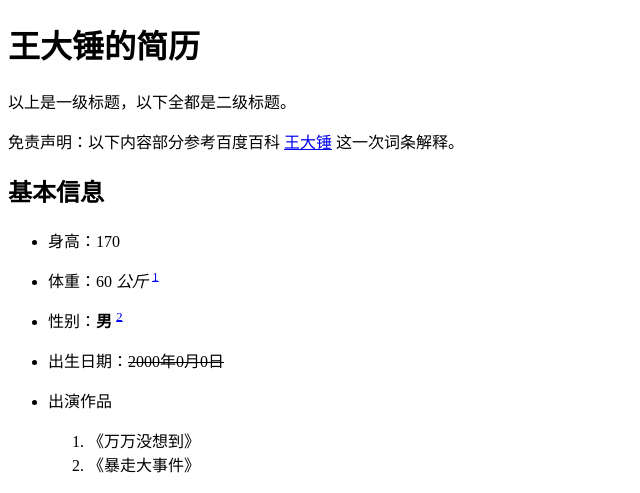
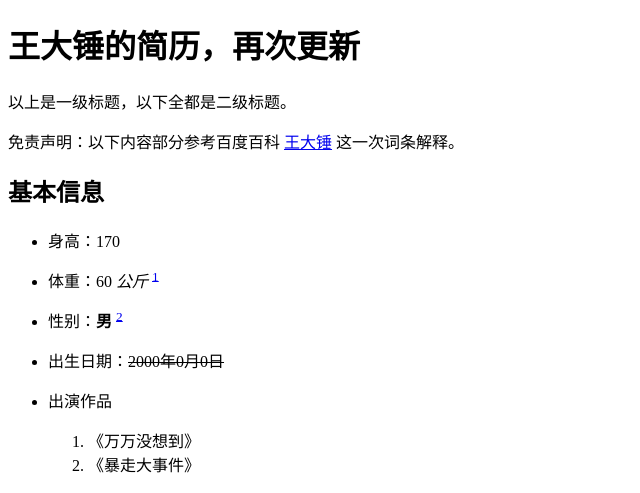
Before and after one commit to zhangym2002/MyWebsite, a plain HTML site: page index.html in a window 1280 px wide. Shown: the top 493 px of the page, without its empty margins (0-640 px from the left). Drawn offline with Linux system fonts and the light colour scheme.

Commit message:
更新内容

```diff
--- a/index.html
+++ b/index.html
@@ -3,7 +3,7 @@
 <head>
 <meta charset='UTF-8'><meta name='viewport' content='width=device-width initial-scale=1'>
 <title></title></head>
-<body><h1>王大锤的简历 </h1>
+<body><h1>王大锤的简历，再次更新 </h1>
 <p>以上是一级标题，以下全都是二级标题。</p>
 <p>免责声明：以下内容部分参考百度百科 <a href='https://baike.baidu.com/item/%E7%8E%8B%E5%A4%A7%E9%94%A4'>王大锤</a> 这一次词条解释。</p>
 <h2>基本信息</h2>
```
Also changed, not shown: 1 other file.
